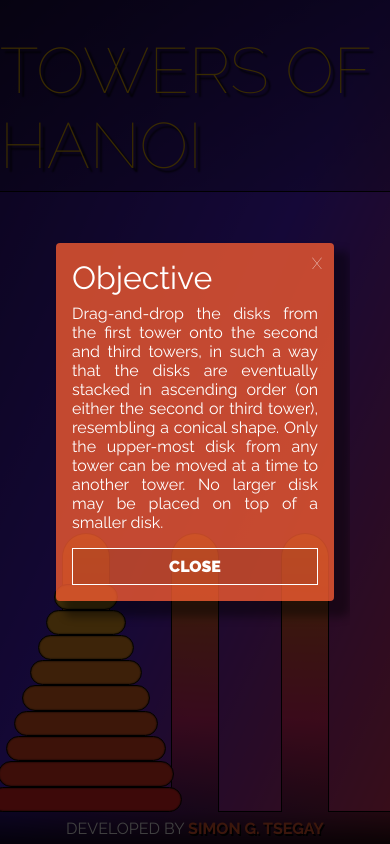
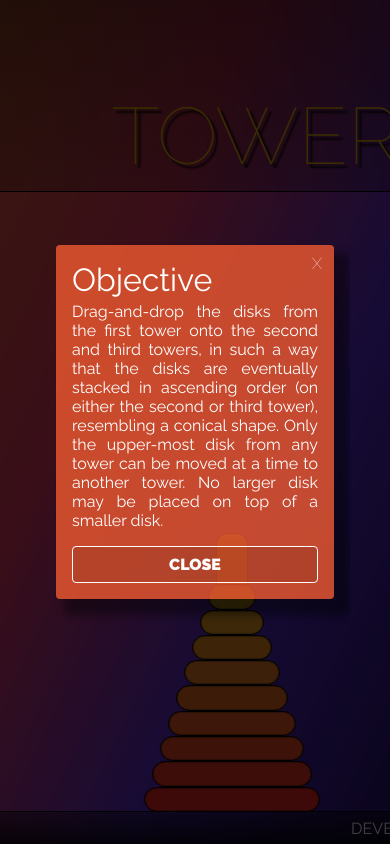
Before and after one commit to simongt/tower-of-hanoi, a React (Create React App) app: page / in a window 390 px wide. Built offline with nearby package versions, Linux system fonts and the light colour scheme; a web font is replaced by a local one.

Commit message:
marked components for responsive consideration (to-do later)

```diff
--- a/src/components/Description.js
+++ b/src/components/Description.js
@@ -6,29 +6,29 @@ const Description = props => (
       maxWidth: "23rem",
       display: "flex",
       flexFlow: "column nowrap",
-      margin: "1em",
-      padding: "1em 1em",
+      margin: "1rem",
+      padding: "1rem 1rem",
       background: "rgba(241, 91, 49, 0.8)",
-      borderRadius: "0.25em",
-      boxShadow: "0.75em 0.75em 0.5em 0.25em rgba(0, 0, 0, 0.4)"
+      borderRadius: "0.25rem",
+      boxShadow: "0.75rem 0.75rem 0.5rem 0.25rem rgba(0, 0, 0, 0.4)"
     }}
   >
     <div style={{ display: "flex", justifyContent: "space-between" }}>
-      <h2 style={{ fontSize: "2em", marginBottom: "0.25em" }}>{"Objective"}</h2>
+      <h2 style={{ fontSize: "2rem", marginBottom: "0.25rem" }}>{"Objective"}</h2>
       {/* X button in top-right corner of modal */}
       <button
         onClick={event => props.toggleModal(event)}
         style={{
           background: "none",
           outline: "none",
-          padding: "0 2em",
-          margin: "-2.25em -2.25em 0 0",
+          padding: "0 2rem",
+          margin: "-2.25rem -2.25rem 0 0",
           fontWeight: "100"
         }}>
         {"X"}
       </button>
     </div>
-    <p style={{ fontSize: "1em", textAlign: "justify" }}>
+    <p style={{ fontSize: "1rem", textAlign: "justify" }}>
       {
         "Drag-and-drop the disks from the first tower onto the second and third towers, in such a way that the disks are eventually stacked in ascending order (on either the second or third tower), resembling a conical shape. Only the upper-most disk from any tower can be moved at a time to another tower. No larger disk may be placed on top of a smaller disk."
       }
@@ -39,9 +39,10 @@ const Description = props => (
       style={{
         background: "rgba(0, 0, 0, 0.1)",
         border: "1px solid white",
+        borderRadius: "0.25rem",
         outline: "none",
-        padding: "0.5em",
-        marginTop: "1em",
+        padding: "0.5rem",
+        marginTop: "1rem",
         fontWeight: "900",
         textTransform: "uppercase"
       }}>
--- a/src/components/Disk.js
+++ b/src/components/Disk.js
@@ -3,8 +3,8 @@ import React, { Component } from 'react';
 class Disk extends Component {
   render() {
     const { id } = this.props.disk;
-    // widths are in rem: tower is 3, add 1rem to each side per disk id
-    const width = id + 3; // disk widths: 5rem, 7, 9... 21rem
+    // widths are in rem: tower is 2, add 1rem to each side per disk id
+    const width = id + 2; // disk widths: 5rem, 7, 9... 21rem
     const green = 200 - id * ((200 - 36) / 9);
     return (
       <div
--- a/src/components/GameGrid.js
+++ b/src/components/GameGrid.js
@@ -9,7 +9,10 @@ export class GameGrid extends Component {
         style={{
           display: "grid",
           justifyItems: "stretch",
-          alignItems: "end"
+          alignItems: "end",
+          minWidth: "960px", // TO-DO: responsivize
+          minHeight: "540px", // TO-DO: responsivize
+
         }}
       >
         {/* three towers with a fixed width of 3rem */}
@@ -17,10 +20,10 @@ export class GameGrid extends Component {
           style={{
             zIndex: "1",
             display: "grid",
-            gridTemplateColumns: "repeat(3, auto 3rem) auto",
+            gridTemplateColumns: "repeat(3, auto 2rem) auto",
             textAlign: "center",
             height: "33vh",
-            justifyItems: "stretch",
+            justifyItems: "stretch"
           }}
         >
           <div style={{ borderBottom: "1px solid black" }} />
--- a/src/components/Header.js
+++ b/src/components/Header.js
@@ -14,7 +14,7 @@ const Header = props => (
     <h1
       style={{
         color: "rgba(229, 172, 0, 1)",
-        fontSize: "4rem",
+        fontSize: "5rem", // TO-DO: responsivize
         textTransform: "uppercase",
         fontWeight: "100",
         textShadow: "4px 4px 2px rgba(0, 0, 0, 1)"
--- a/src/components/Tower.js
+++ b/src/components/Tower.js
@@ -15,7 +15,7 @@ class Tower extends Component {
       `,
       border: "solid black",
       borderWidth: "1px 1px 0px 1px",
-      borderRadius: "1.5rem 1.5rem 0 0",
+      borderRadius: "0.75rem 0.75rem 0 0",
       display: "grid",
       alignItems: "end",
       alignContent: "end"
--- a/src/styles/global.css
+++ b/src/styles/global.css
@@ -17,11 +17,13 @@
 }
 
 html, body {
-  background:
-    linear-gradient(to right bottom,
-    hsla(256, 75%, 25%, 1),
-    hsla(256, 75%, 50%, 1),
-    hsla(345, 75%, 55%, 1));
+  background: hsla(256, 75%, 25%, 1);
+  background-image:
+    linear-gradient(to bottom right,
+    hsla(15, 75%, 55%, 1),
+    hsla(345, 75%, 55%, 1),
+    hsla(256, 66%, 50%, 1),
+    hsla(256, 75%, 25%, 1));
   min-height: 100vh;
   max-height: 100vh;
   min-width: 100vw;
```
